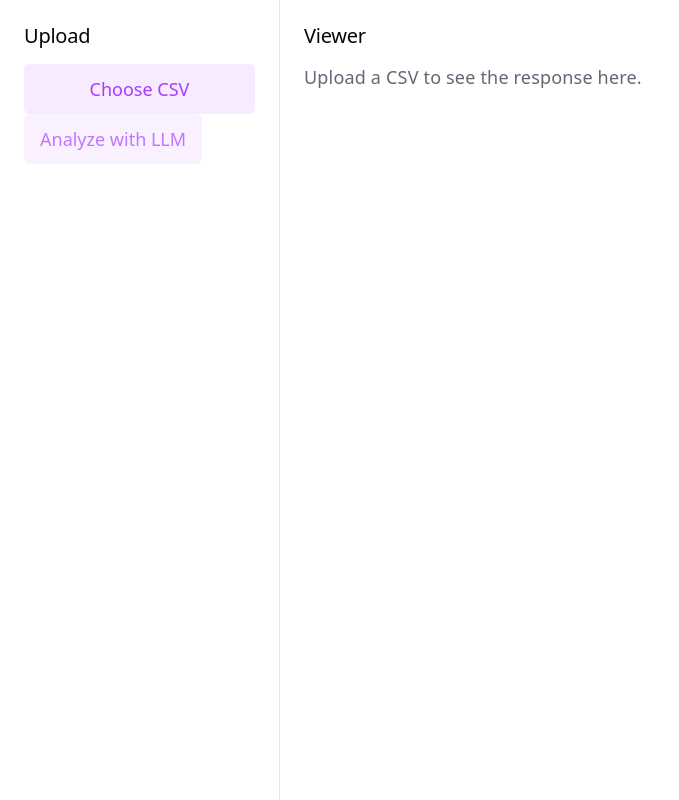
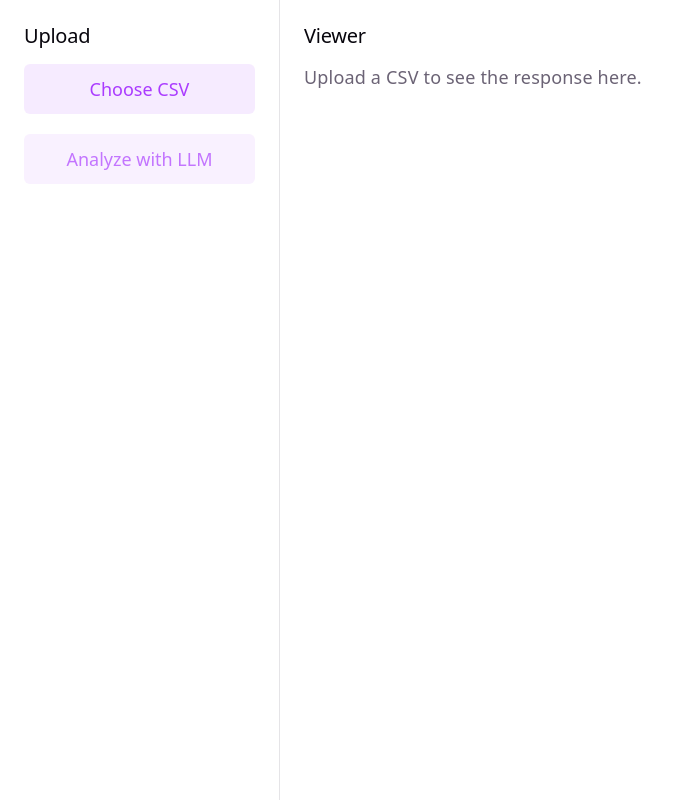
Before and after one commit to davploy/dataB-MVP, a Vue app in the folder datab-mvp-frontend/: page / in a window 1280 px wide. Shown: the whole page, without its empty margins (0-679 px from the left). Built offline with nearby package versions, Linux system fonts and the light colour scheme.

Commit message:
Button reconfig

```diff
--- a/datab-mvp-frontend/src/App.vue
+++ b/datab-mvp-frontend/src/App.vue
@@ -47,10 +47,6 @@ function onAnalyzeResult(payload) {
         <template v-if="lastResult.csvText">
           <h3 class="section-title">CSV (from your file)</h3>
           <pre class="preview">{{ lastResult.csvText }}</pre>
-        </template>
-        <template v-if="lastResult.detail">
-          <h3 class="section-title">Server / upload message</h3>
-          <pre class="preview detail-preview">{{ lastResult.detail }}</pre>
         </template>
         <template v-if="analysisResult">
           <h3 class="section-title">Analysis Result (from LLM)</h3>
--- a/datab-mvp-frontend/src/components/AnalyzeComponent.vue
+++ b/datab-mvp-frontend/src/components/AnalyzeComponent.vue
@@ -48,6 +48,8 @@ async function onAnalyze() {
 
 <style scoped>
 button {
+  width: 100%;
+  margin-top: 20px;
   font: inherit;
   cursor: pointer;
   padding: 10px 14px;
--- a/datab-mvp-frontend/src/components/UploadComponent.vue
+++ b/datab-mvp-frontend/src/components/UploadComponent.vue
@@ -163,6 +163,7 @@ function triggerPick() {
 }
 
 .upload-btn {
+  width: 100%;
   font: inherit;
   cursor: pointer;
   padding: 10px 14px;
@@ -192,6 +193,7 @@ function triggerPick() {
   font-size: 14px;
   line-height: 1.4;
   word-break: break-word;
+  text-align: center;
 }
 
 .hint[data-kind='error'] {
```
Also changed, not shown: 1 other file (tests, documents, lock files or other folders).
